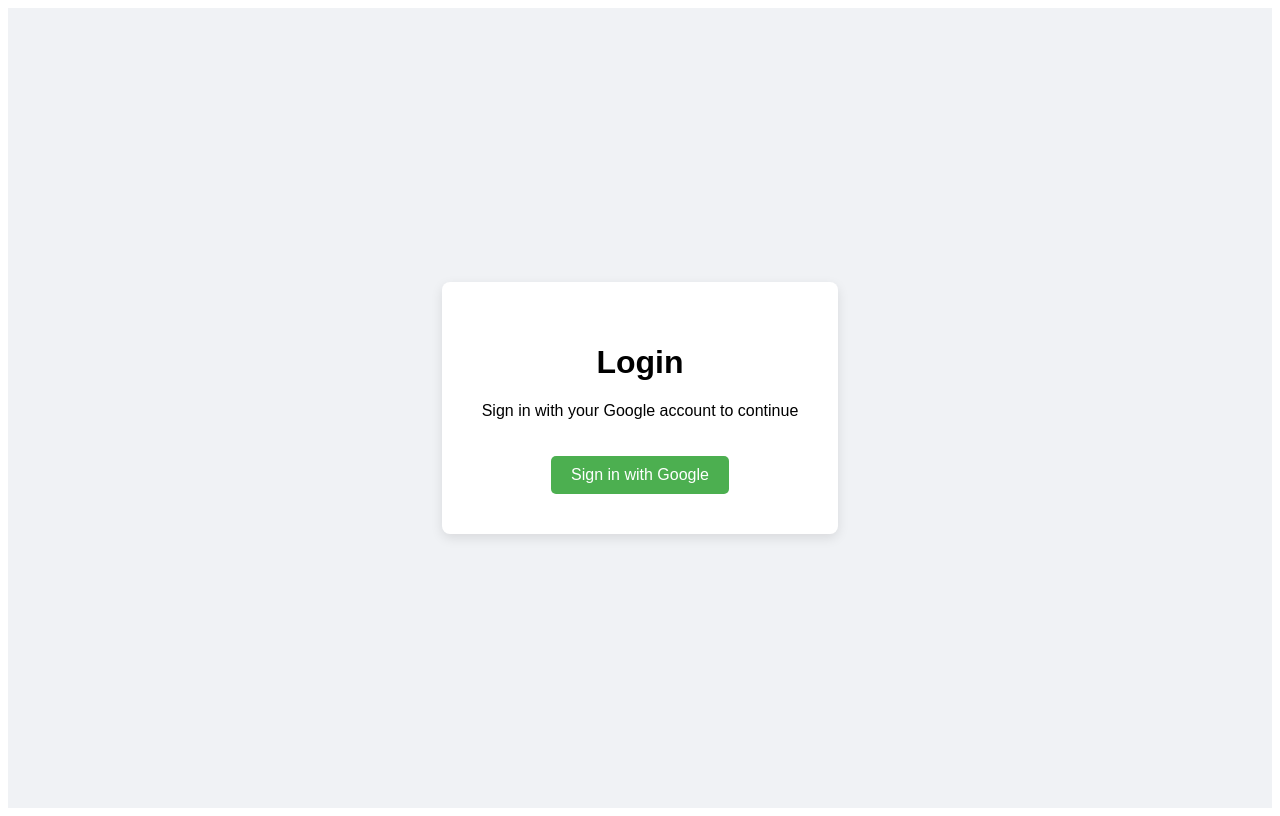
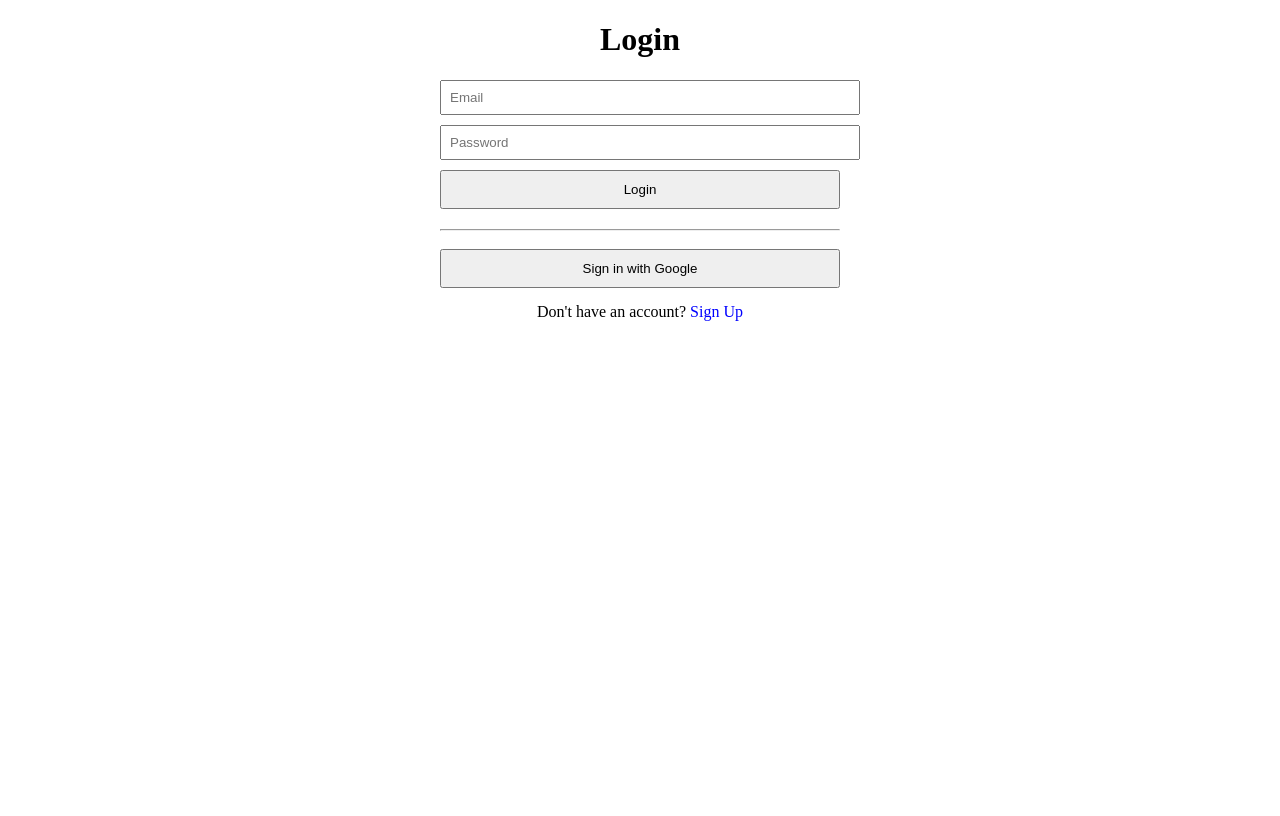
Before and after one commit to Jayson-Amike/website, a React (Vite) app in the folder my-react-app/: page /login in a window 1280 px wide. Built offline with nearby package versions, Linux system fonts and the light colour scheme.

Commit message:
Updated login page with traditional login and sign up

```diff
--- a/my-react-app/src/App.jsx
+++ b/my-react-app/src/App.jsx
@@ -2,55 +2,21 @@
 import { useState, useEffect } from "react";
 import { Routes, Route, useNavigate, Navigate } from "react-router-dom";
 import { createClient } from "@supabase/supabase-js";
-import NavBar from "./components/NavBar";
 
-// Supabase client
 const supabase = createClient(
   import.meta.env.VITE_SUPABASE_URL,
   import.meta.env.VITE_SUPABASE_ANON_KEY
 );
 
-// Shared styles
-const containerStyle = {
-  display: "flex",
-  flexDirection: "column",
-  alignItems: "center",
-  justifyContent: "center",
-  height: "100vh",
-  fontFamily: "Arial, sans-serif",
-  backgroundColor: "#f0f2f5",
-};
-
-const cardStyle = {
-  padding: "40px",
-  borderRadius: "8px",
-  backgroundColor: "#fff",
-  boxShadow: "0 4px 12px rgba(0,0,0,0.1)",
-  textAlign: "center",
-  minWidth: "300px",
-};
-
-const buttonStyle = {
-  padding: "10px 20px",
-  marginTop: "20px",
-  fontSize: "16px",
-  borderRadius: "5px",
-  border: "none",
-  cursor: "pointer",
-  backgroundColor: "#4CAF50",
-  color: "#fff",
-};
-
-const secondaryButtonStyle = {
-  ...buttonStyle,
-  backgroundColor: "#f44336",
-  marginLeft: "10px",
-};
-
-function LoginPage() {
+function AuthPage() {
   const navigate = useNavigate();
   const [loading, setLoading] = useState(true);
   const [session, setSession] = useState(null);
+  const [message, setMessage] = useState("");
+  const [isSignup, setIsSignup] = useState(false);
+
+  const [email, setEmail] = useState("");
+  const [password, setPassword] = useState("");
 
   useEffect(() => {
     supabase.auth.getSession().then(({ data }) => {
@@ -67,46 +33,98 @@ function LoginPage() {
     return () => listener.subscription.unsubscribe();
   }, []);
 
-  const signInWithGoogle = async () => {
-    await supabase.auth.signInWithOAuth({
+  const handleGoogleLogin = async () => {
+    const { error } = await supabase.auth.signInWithOAuth({
       provider: "google",
       options: { redirectTo: window.location.origin + "/dashboard" },
     });
+    if (error) setMessage(error.message);
+  };
+
+  const handleEmailAuth = async () => {
+    setMessage("");
+    if (isSignup) {
+      // Signup flow
+      const { data, error } = await supabase.auth.signUp({ email, password });
+      if (error) {
+        setMessage(error.message);
+      } else {
+        setMessage("Signup successful! Check your email to confirm.");
+      }
+    } else {
+      // Login flow
+      const { data, error } = await supabase.auth.signInWithPassword({ email, password });
+      if (error) {
+        if (error.message.includes("Email not confirmed")) {
+          setMessage("Email not confirmed. Please check your inbox.");
+        } else {
+          setMessage(error.message);
+        }
+      } else {
+        setSession(data.session);
+        navigate("/dashboard");
+      }
+    }
   };
 
   const handleLogout = async () => {
     await supabase.auth.signOut();
     setSession(null);
+    setMessage("");
   };
 
-  if (loading) return <h2 style={{ textAlign: "center" }}>Loading...</h2>;
+  if (loading) return <h2>Loading...</h2>;
 
-  if (!session) {
+  if (session) {
     return (
-      <div style={containerStyle}>
-        <div style={cardStyle}>
-          <h1>Login</h1>
-          <p>Sign in with your Google account to continue</p>
-          <button style={buttonStyle} onClick={signInWithGoogle}>
-            Sign in with Google
-          </button>
-        </div>
+      <div style={{ maxWidth: "400px", margin: "auto", textAlign: "center" }}>
+        <h2>You are already signed in as {session.user.email}</h2>
+        <button onClick={() => navigate("/dashboard")}>Go to Dashboard</button>
+        <button onClick={handleLogout} style={{ marginLeft: "10px" }}>Sign Out</button>
       </div>
     );
   }
 
   return (
-    <div style={containerStyle}>
-      <div style={cardStyle}>
-        <h2>Welcome, {session.user.email}</h2>
-        <p>You are already signed in.</p>
-        <button style={buttonStyle} onClick={() => navigate("/dashboard")}>
-          Go to Dashboard
-        </button>
-        <button style={secondaryButtonStyle} onClick={handleLogout}>
-          Sign Out
+    <div style={{ maxWidth: "400px", margin: "auto", textAlign: "center" }}>
+      <h1>{isSignup ? "Sign Up" : "Login"}</h1>
+      {message && <p style={{ color: "red" }}>{message}</p>}
+
+      <div style={{ marginBottom: "20px" }}>
+        <input
+          type="email"
+          placeholder="Email"
+          value={email}
+          onChange={(e) => setEmail(e.target.value)}
+          style={{ width: "100%", padding: "8px", marginBottom: "10px" }}
+        />
+        <input
+          type="password"
+          placeholder="Password"
+          value={password}
+          onChange={(e) => setPassword(e.target.value)}
+          style={{ width: "100%", padding: "8px", marginBottom: "10px" }}
+        />
+        <button onClick={handleEmailAuth} style={{ width: "100%", padding: "10px" }}>
+          {isSignup ? "Sign Up" : "Login"}
         </button>
       </div>
+
+      <hr />
+
+      <button onClick={handleGoogleLogin} style={{ width: "100%", padding: "10px", marginTop: "10px" }}>
+        Sign in with Google
+      </button>
+
+      <p style={{ marginTop: "15px" }}>
+        {isSignup ? "Already have an account?" : "Don't have an account?"}{" "}
+        <span
+          onClick={() => { setIsSignup(!isSignup); setMessage(""); }}
+          style={{ color: "blue", cursor: "pointer" }}
+        >
+          {isSignup ? "Login" : "Sign Up"}
+        </span>
+      </p>
     </div>
   );
 }
@@ -120,14 +138,9 @@ function Dashboard() {
   };
 
   return (
-    <div style={containerStyle}>
-      <div style={cardStyle}>
-        <h1>Dashboard</h1>
-        <p>This is a protected page.</p>
-        <button style={buttonStyle} onClick={handleLogout}>
-          Logout
-        </button>
-      </div>
+    <div style={{ maxWidth: "400px", margin: "auto", textAlign: "center" }}>
+      <h1>Dashboard (Protected)</h1>
+      <button onClick={handleLogout}>Logout</button>
     </div>
   );
 }
@@ -149,7 +162,7 @@ function ProtectedRoute({ children }) {
     return () => listener.subscription.unsubscribe();
   }, []);
 
-  if (loading) return <h2 style={{ textAlign: "center" }}>Loading...</h2>;
+  if (loading) return <h2>Loading...</h2>;
   if (!session) return <Navigate to="/login" replace />;
   return children;
 }
@@ -158,7 +171,7 @@ export default function App() {
   return (
     <Routes>
       <Route path="/" element={<Navigate to="/login" replace />} />
-      <Route path="/login" element={<LoginPage />} />
+      <Route path="/login" element={<AuthPage />} />
       <Route
         path="/dashboard"
         element={
@@ -167,7 +180,7 @@ export default function App() {
           </ProtectedRoute>
         }
       />
-      <Route path="*" element={<h1 style={{ textAlign: "center" }}>Not Found</h1>} />
+      <Route path="*" element={<h1>Not Found</h1>} />
     </Routes>
   );
 }
```
